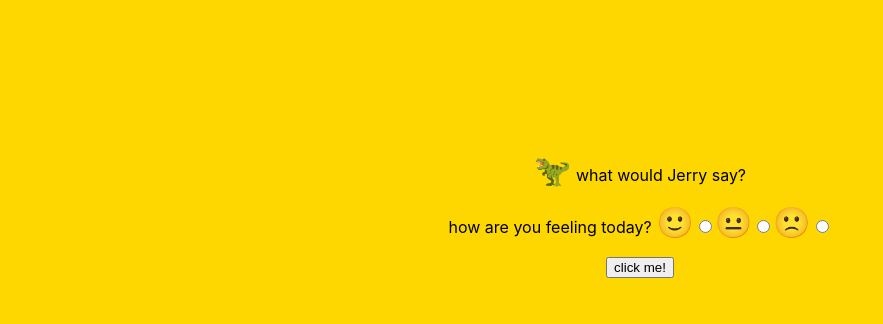
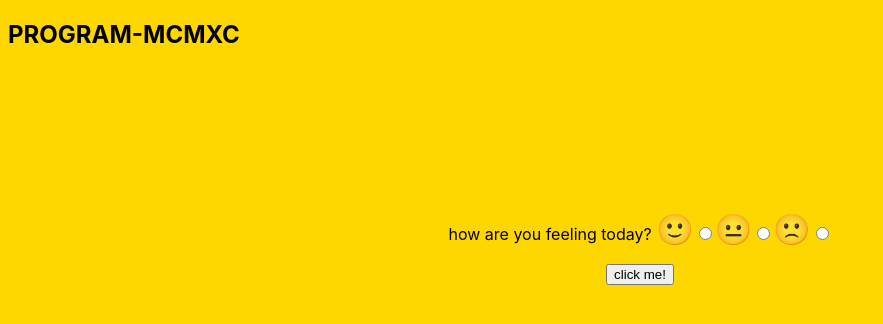
Before and after one commit to nomcx/doodle, a plain HTML site: page doodle.html in a window 1280 px wide. Shown: the whole page, without its empty margins (0-883 px from the left). Drawn offline with Linux system fonts and the light colour scheme.

Commit message:
add header

```diff
--- a/doodle.html
+++ b/doodle.html
@@ -5,13 +5,14 @@
 <meta name="viewport" content="width=device-width,initial-scale=1">
 <link rel="stylesheet" href="styles.css">
 
-<body class="pt-10 ta-center bg-gold">
-    <div></div>
+<body class="bg-gold">
+    <header>
+        <h2 class="content">PROGRAM-MCMXC</h2>
+    </header>
 
-    <div class="content">
-        <p><span class="size-30">🦖</span> what would Jerry say?</p>
-        <p>how are you feeling today? <span class="size-30">🙂<input type="radio" name="feeling">😐<input type="radio" name="feeling">🙁<input
-                    type="radio" name="feeling"></span></p>
+    <div class="pt-10 ta-center content">
+        <p>how are you feeling today? <span class="size-30">🙂<input type="radio" name="feeling">😐<input type="radio"
+                    name="feeling">🙁<input type="radio" name="feeling"></span></p>
         <button id="click-me-button">click me!</button>
         <script type="text/javascript" src="main.js"></script>
     </div>
--- a/styles.css
+++ b/styles.css
@@ -7,8 +7,6 @@
 }
 
 .content {
-    max-width: 500px;
-    margin: auto;
     font-family: -apple-system, BlinkMacSystemFont, "Segoe UI", Roboto, Oxygen-Sans, Ubuntu, Cantarell, "Helvetica Neue", sans-serif;
 }
 
```
